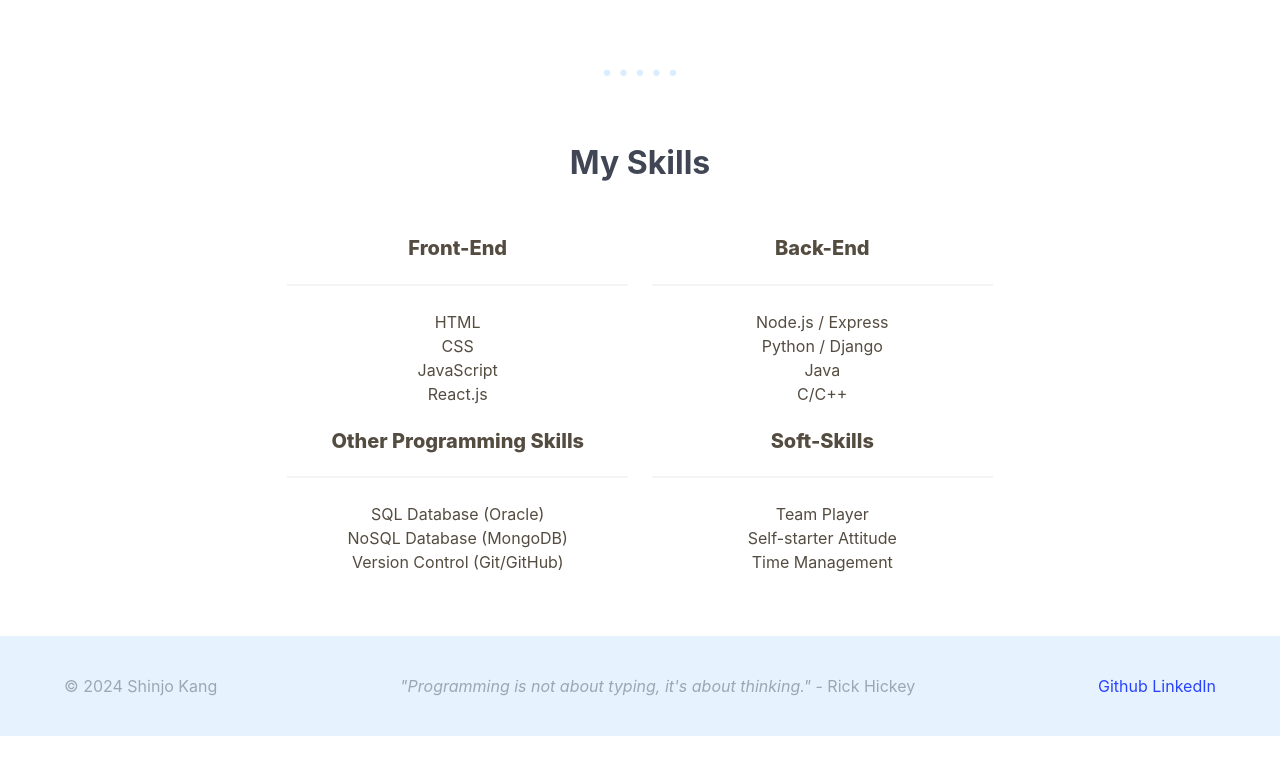
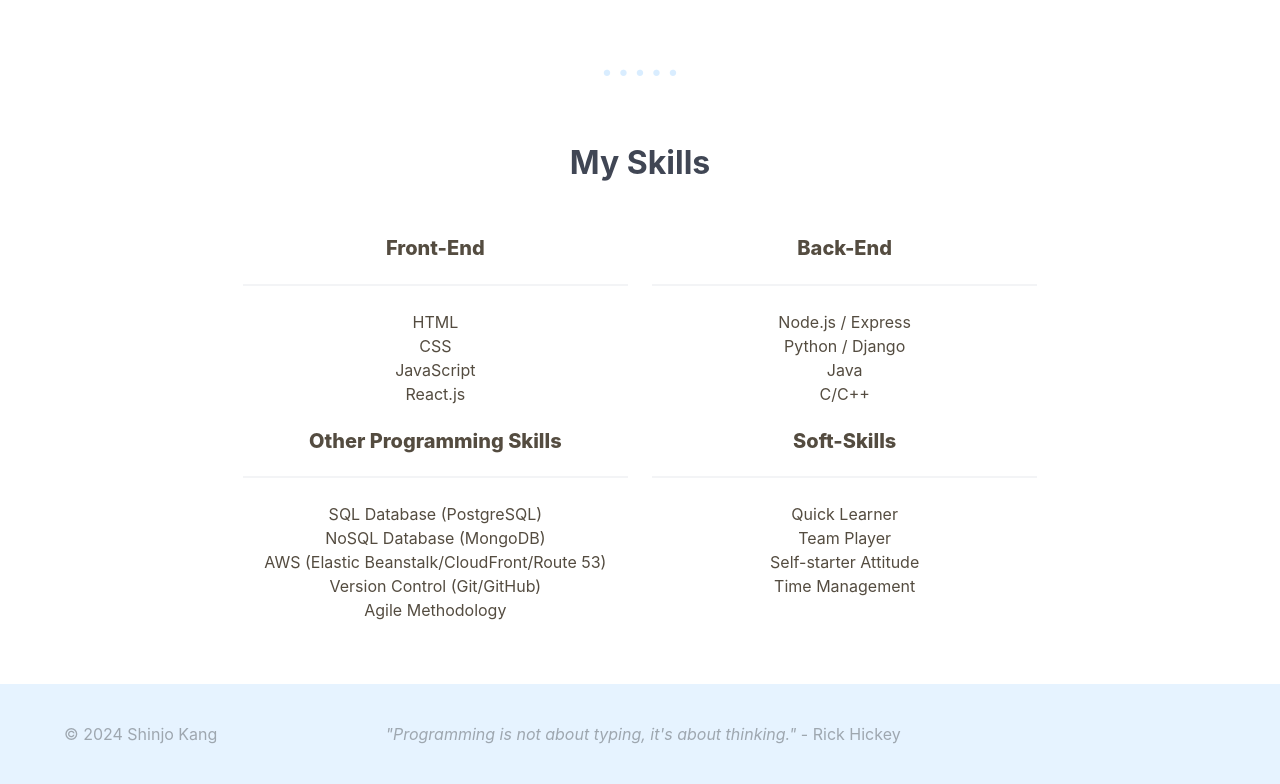
Before and after one commit to cmksj1005/personal_website, a Django app: template blog/templates/blog/index.html in a window 1280 px wide. Shown: the part 753-1537 px from the top of the page. Before the commit the page ends 1489 px from the top, so only its background shows below. Run offline with Django 5.2, Linux system fonts and the light colour scheme; the template is opened without the code that fills it, so the values that code supplies are empty.

Commit message:
Fixed footer

```diff
--- a/blog/templates/blog/index.html
+++ b/blog/templates/blog/index.html
@@ -102,7 +102,7 @@
                 <ul class="skill-content">
                   <li>
                     <i class="fas fa-caret-right fa-xs icon-padding-right"></i>
-                    SQL Database (Oracle)
+                    SQL Database (PostgreSQL)
                   </li>
                   <li>
                     <i class="fas fa-caret-right fa-xs icon-padding-right"></i>
@@ -110,7 +110,15 @@
                   </li>
                   <li>
                     <i class="fas fa-caret-right fa-xs icon-padding-right"></i>
+                    AWS (Elastic Beanstalk/CloudFront/Route 53)
+                  </li>
+                  <li>
+                    <i class="fas fa-caret-right fa-xs icon-padding-right"></i>
                     Version Control (Git/GitHub)
+                  </li>
+                  <li>
+                    <i class="fas fa-caret-right fa-xs icon-padding-right"></i>
+                    Agile Methodology
                   </li>
                 </ul>
               </div>
@@ -122,6 +130,10 @@
                 </h3>
                 <hr>
                 <ul class="skill-content">
+                  <li>
+                    <i class="fas fa-caret-right fa-xs icon-padding-right"></i>
+                    Quick Learner
+                  </li>
                   <li>
                     <i class="fas fa-caret-right fa-xs icon-padding-right"></i>
                     Team Player
--- a/templates/base.html
+++ b/templates/base.html
@@ -46,10 +46,11 @@
           <div class="footer-content-box">
             <p class="footer-p">© 2024 Shinjo Kang</p>
             <p class="footer-p"><span class="quote">"Programming is not about typing, it's about thinking."</span> - Rick Hickey</p>
-            <div class="soc">
-              <a href="#">Github</a>
-              <a href="#">LinkedIn</a>
-            </div>
+            <p class="footer-p">ㅤㅤㅤㅤㅤㅤㅤㅤㅤㅤ</p>
+            {% comment %} <div class="soc">
+              <a href="https://github.com/cmksj1005?tab=repositories"><img class="footer_logo" src="{% static "/blog/images/GitHub_Logo.png" %}" alt="GitHub Logo"></a>
+              <a href="https://www.linkedin.com/in/shinjokang/"><img class="footer_logo" src="{% static "/blog/images/LinkedIn_Logo.png" %}" alt="LinkedIn Logo"></a>
+            </div> {% endcomment %}
           </div>
         </div>
       </div>
```
Also changed, not shown: blog/static/blog/images/GitHub_Logo.png (added), blog/static/blog/images/LinkedIn_Logo.png (added), blog/static/blog/images/main-image-v2.png (deleted), blog/static/blog/images/main-image-v3.png (deleted), blog/static/blog/images/main-image.png (deleted), 5 other files.
